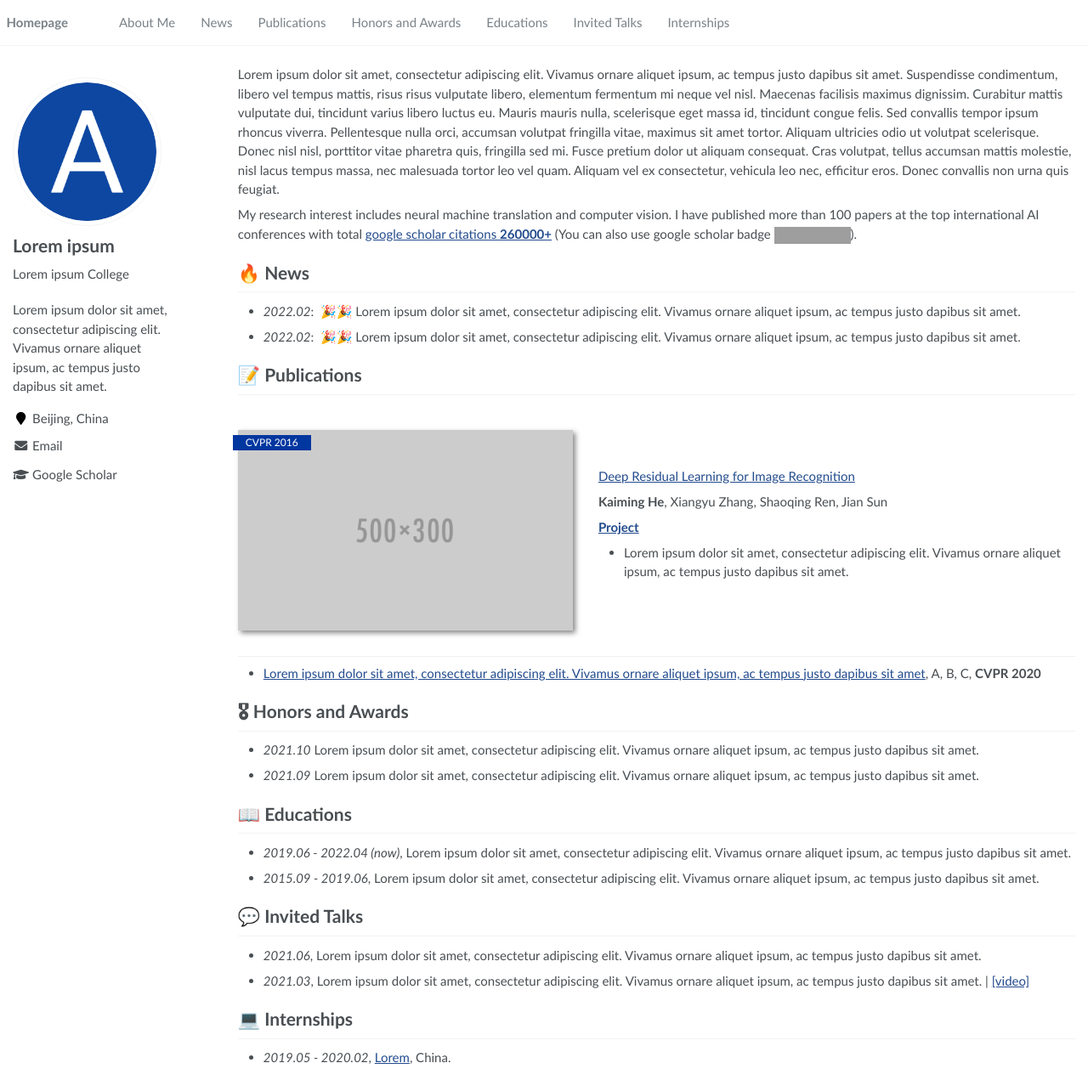
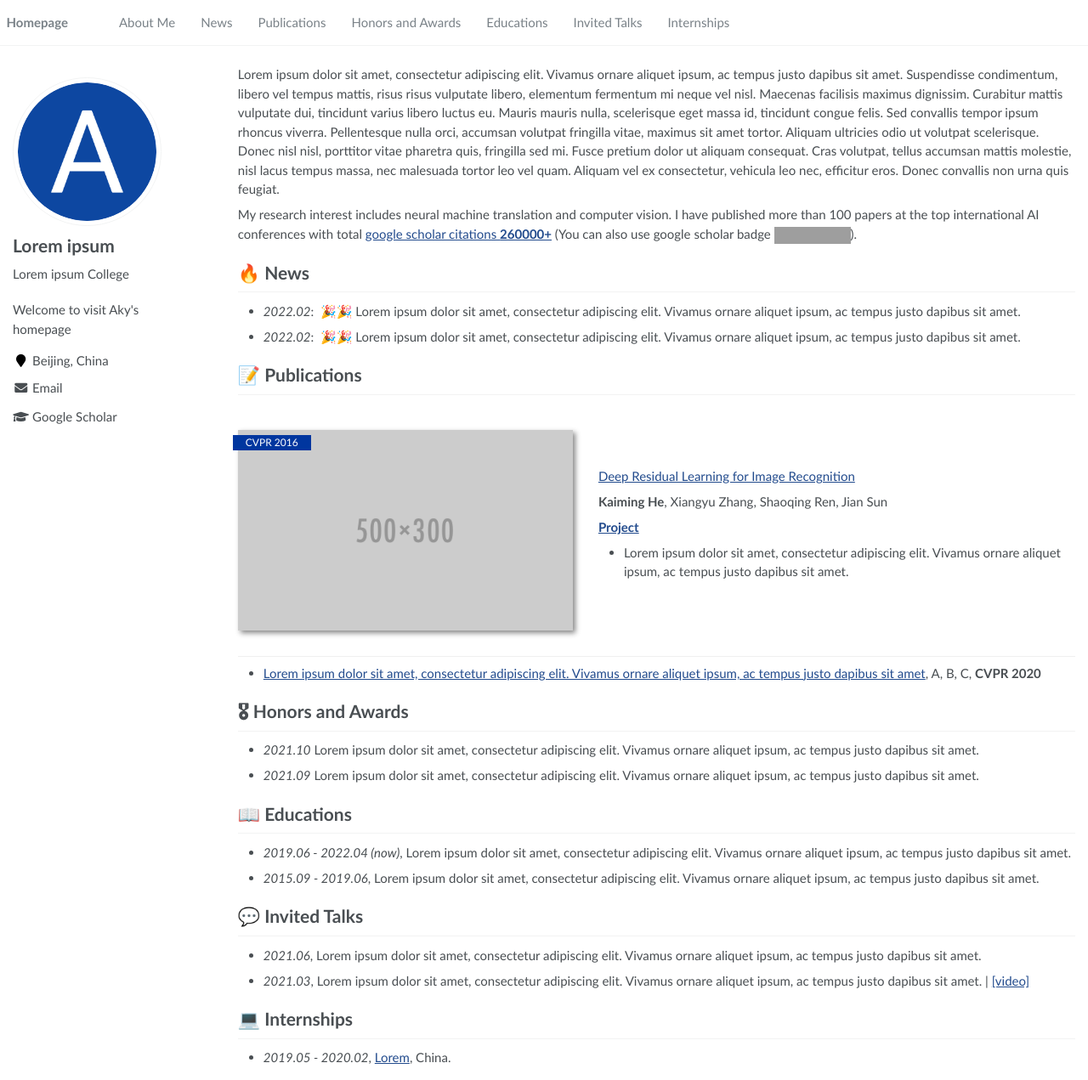
Before and after one commit to aky3100/aky3100.github.io, a Jekyll site: the page built from _pages/about.md, in a window 1280 px wide and 1271 px high. Shown: the whole window at 85% size. Built offline with Jekyll 4.4.1, drawn with Linux system fonts in a browser that asks for light colours; grey boxes are pictures that could not be loaded.

Commit message:
Update _config.yml

```diff
--- a/_config.yml
+++ b/_config.yml
@@ -6,9 +6,9 @@
 # `jekyll serve`. If you change this file, please restart the server process.
 
 # Site Settings
-title                    : "Lorem ipsum"
-description              : "Lorem ipsum dolor sit amet, consectetur adipiscing elit. Vivamus ornare aliquet ipsum, ac tempus justo dapibus sit amet. "
-repository               : "RayeRen/acad-homepage.github.io"
+title                    : "Aky Academic Homepage"
+description              : "Welcome to visit Aky's homepage"
+repository               : "aky3100/acad-homepage.github.io"
 google_scholar_stats_use_cdn : true
 
 # google analytics
```
